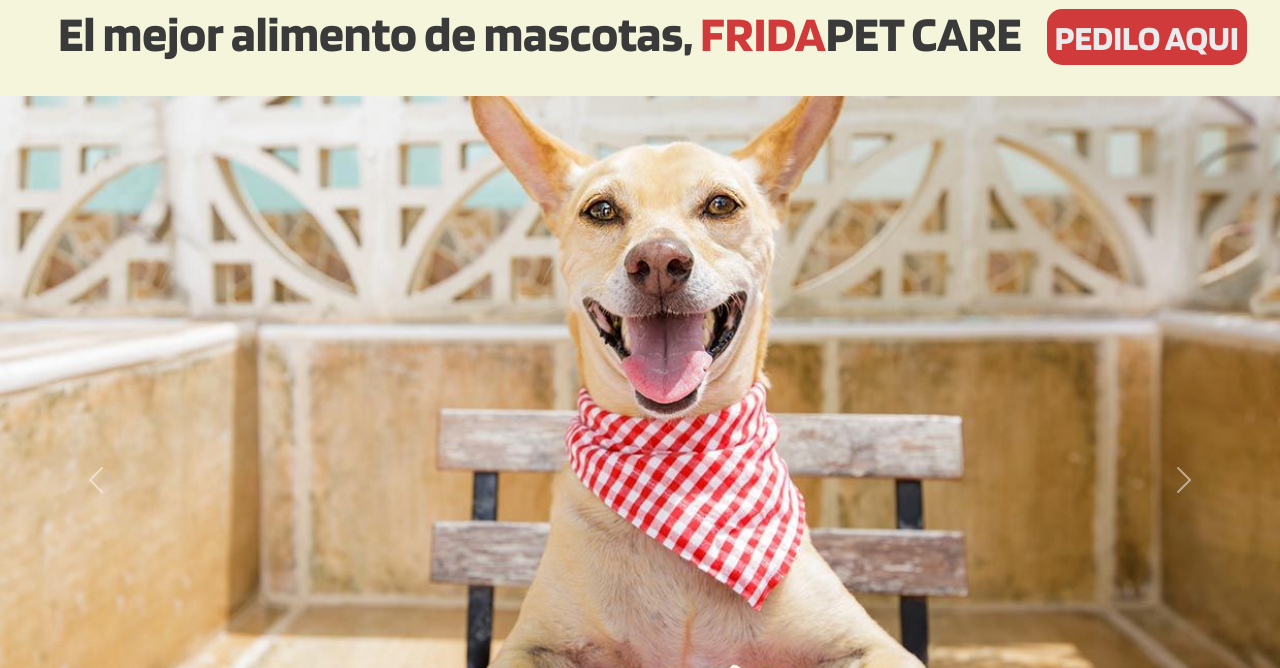
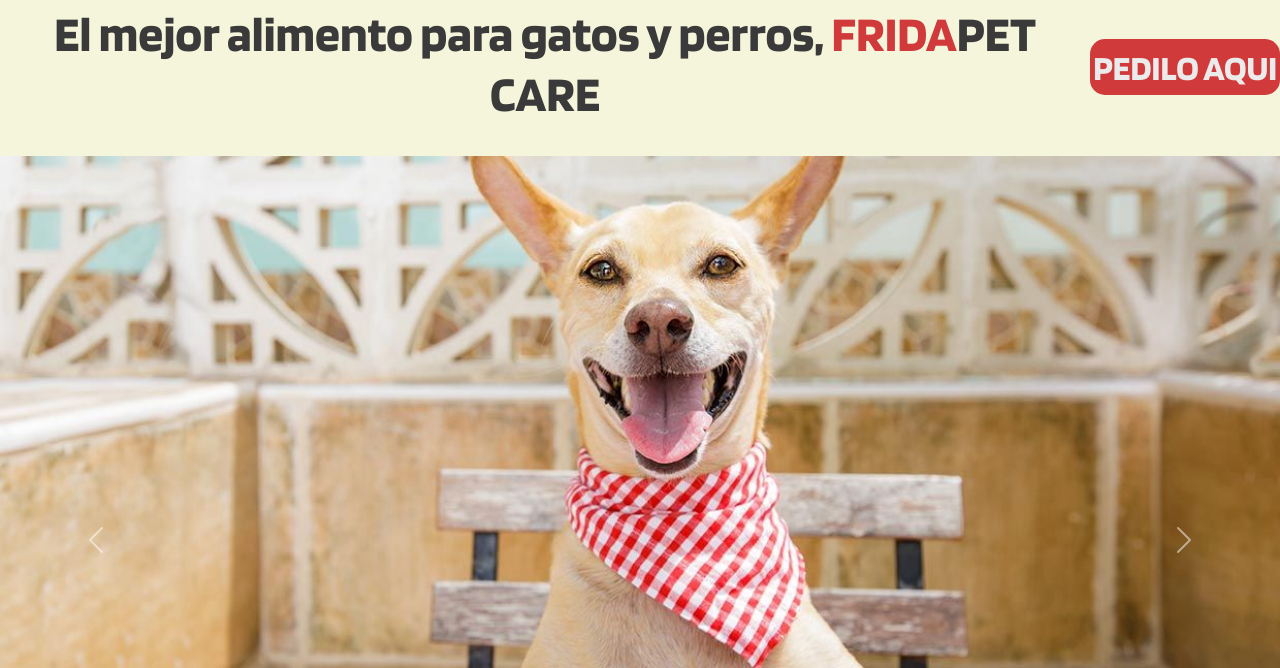
Before and after one commit to JuanPabloMiloc/webfridaFINALTEST, a website: page index.html in a window 1280 px wide. Shown: the part 132-800 px from the top of the page. Drawn offline with nearby package versions, Linux system fonts and the light colour scheme.

Commit message:
prueba js

```diff
--- a/index.html
+++ b/index.html
@@ -46,7 +46,7 @@
 
         <section class="hero">
             <div class="hero__contenedor">
-                <h1 class="hero__titulo">El mejor alimento de mascotas, <span class="second-color">FRIDA</span>PET CARE
+                <h1 class="hero__titulo">El mejor alimento para gatos y perros, <span class="second-color">FRIDA</span>PET CARE
                 </h1>
                 <a href="./pages/contacto.html" class="btn">
                     PEDILO AQUI</a>
--- a/script.js
+++ b/script.js
@@ -0,0 +1,4 @@
+if (true) {
+	// bloque de código a ejecutar
+    console.log("vas a ver este mensaje");
+}
```
